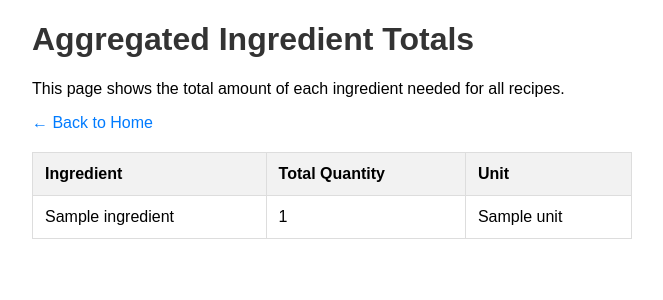
After one commit to ATrapenard/Bliss_Analytics_Dashboard, a Flask app: page /totals in a window 1280 px wide. The commit adds this page. Shown: the top 300 px of the page, without its empty margins (8-671 px from the left). Run offline with Flask 3, Linux system fonts and the light colour scheme; a database or web service that is not in the repository returns one stand-in record (values such as "Sample title"); some libraries are stand-ins or nearby versions.

Commit message:
feat: Create aggregated ingredient totals page
Adds a new page that displays the sum of each ingredient's quantity across all recipes, grouped by name and unit.

```diff
--- a/app.py
+++ b/app.py
@@ -127,5 +127,20 @@ def delete_recipe(recipe_id):
     conn.close()
     return redirect(url_for('recipe_dashboard'))
 
+@app.route('/totals')
+def ingredient_totals():
+    conn = get_db_connection()
+    with conn.cursor(cursor_factory=DictCursor) as cur:
+        # This query groups by both name and unit to get the total for each
+        cur.execute("""
+            SELECT name, unit, SUM(quantity) as total_quantity
+            FROM ingredients
+            GROUP BY name, unit
+            ORDER BY name, unit;
+        """)
+        totals = cur.fetchall()
+    conn.close()
+    return render_template('totals.html', totals=totals)
+
 if __name__ == '__main__':
     app.run(debug=True)
--- a/templates/index.html
+++ b/templates/index.html
@@ -22,7 +22,10 @@
         <li>
             <a href="/recipes">Recipe Dashboard</a>
         </li>
-        </ul>
+        <li>
+        <a href="/totals">Ingredient Totals Dashboard</a>
+        </li>
+    </ul>
 
 </body>
 </html>
--- /dev/null
+++ b/templates/totals.html
@@ -0,0 +1,42 @@
+<!DOCTYPE html>
+<html lang="en">
+<head>
+    <meta charset="UTF-8">
+    <meta name="viewport" content="width=device-width, initial-scale=1.0">
+    <title>Ingredient Totals</title>
+    <style>
+        body { font-family: sans-serif; margin: 20px 40px; }
+        h1 { color: #333; }
+        a { color: #007BFF; text-decoration: none; }
+        a:hover { text-decoration: underline; }
+        table { width: 100%; max-width: 600px; border-collapse: collapse; margin-top: 20px; }
+        th, td { border: 1px solid #ddd; padding: 12px; text-align: left; }
+        th { background-color: #f2f2f2; }
+    </style>
+</head>
+<body>
+    <h1>Aggregated Ingredient Totals</h1>
+    <p>This page shows the total amount of each ingredient needed for all recipes.</p>
+    <a href="/">← Back to Home</a>
+
+    <table>
+        <thead>
+            <tr>
+                <th>Ingredient</th>
+                <th>Total Quantity</th>
+                <th>Unit</th>
+            </tr>
+        </thead>
+        <tbody>
+            {% for item in totals %}
+            <tr>
+                <td>{{ item['name'] }}</td>
+                <td>{{ item['total_quantity'] | round(2) }}</td>
+                <td>{{ item['unit'] }}</td>
+            </tr>
+            {% endfor %}
+        </tbody>
+    </table>
+
+</body>
+</html>
```
